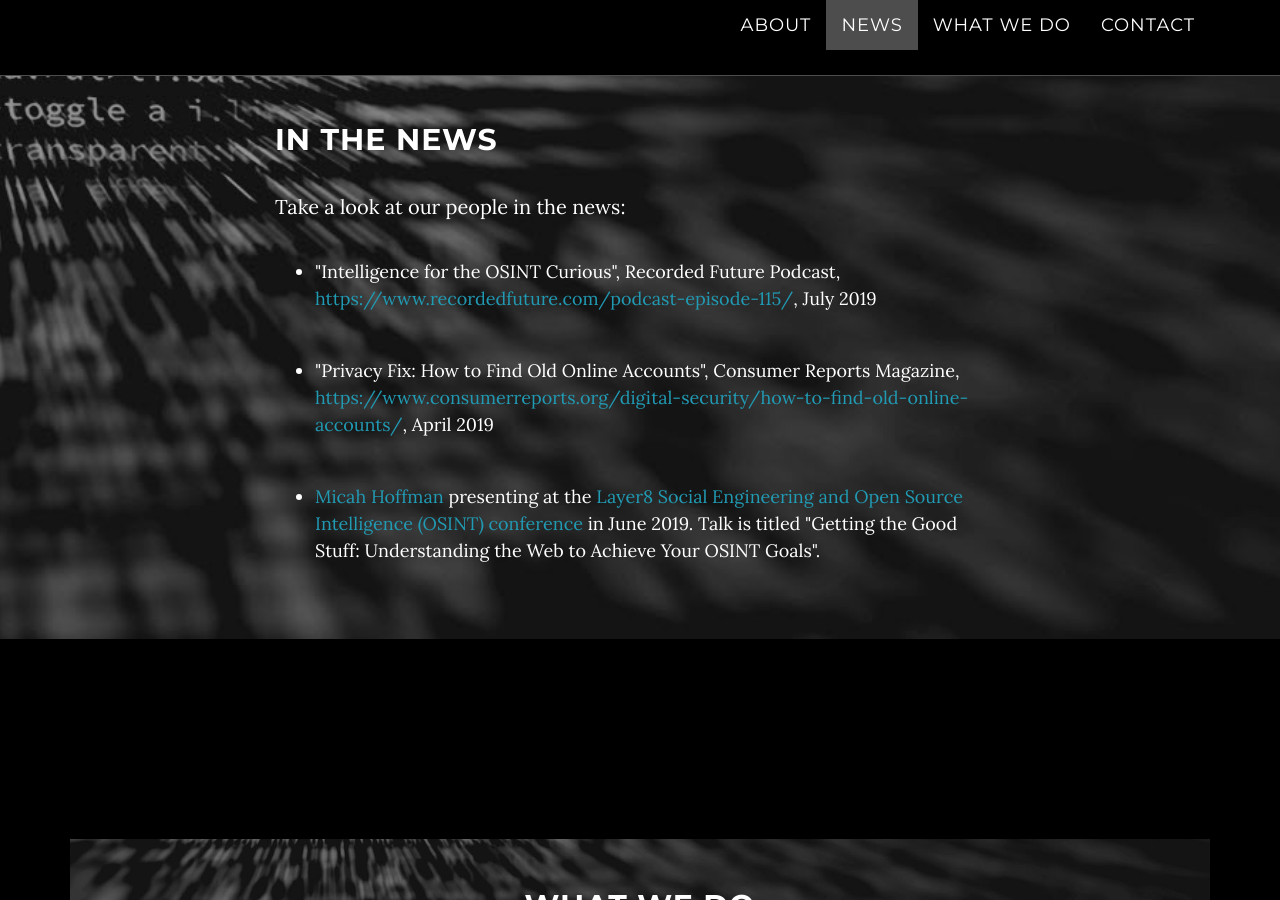
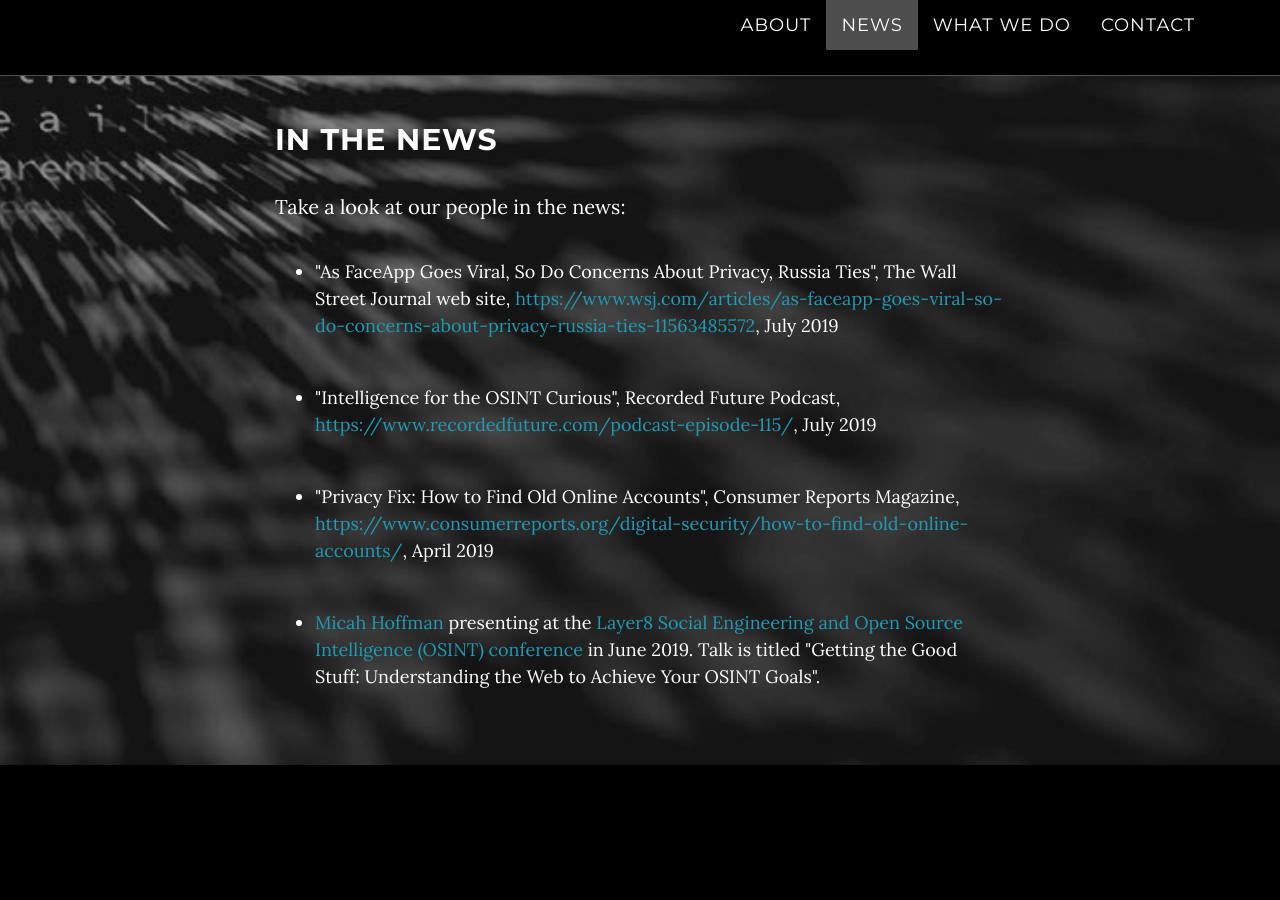
Before and after one commit to spotlightinfosec/spotlightinfosec.github.io, a Jekyll site: the page built from index.html, in a window 1280 px wide and 900 px high, scrolled down 1866 px. Built offline with Jekyll 4.4.1, drawn with Linux system fonts in a browser that asks for light colours.

Commit message:
adding WSJ article

```diff
--- a/_includes/news.html
+++ b/_includes/news.html
@@ -6,6 +6,8 @@
                     <h2>In the News</h2>
                     <p>Take a look at our people in the news:</p>
                     <ul>
+                        <li>"As FaceApp Goes Viral, So Do Concerns About Privacy, Russia Ties", The Wall Street Journal web site, <a href="https://www.wsj.com/articles/as-faceapp-goes-viral-so-do-concerns-about-privacy-russia-ties-11563485572" target="_blank">https://www.wsj.com/articles/as-faceapp-goes-viral-so-do-concerns-about-privacy-russia-ties-11563485572</a>, July 2019</li>
+                        <br>
                         <li>"Intelligence for the OSINT Curious", Recorded Future Podcast, <a href="https://www.recordedfuture.com/podcast-episode-115/" target="_blank">https://www.recordedfuture.com/podcast-episode-115/</a>, July 2019</li>
                         <br>
                         <li>"Privacy Fix: How to Find Old Online Accounts", Consumer Reports Magazine, <a href="https://www.consumerreports.org/digital-security/how-to-find-old-online-accounts/" target="_blank">https://www.consumerreports.org/digital-security/how-to-find-old-online-accounts/</a>, April 2019</li>
```
